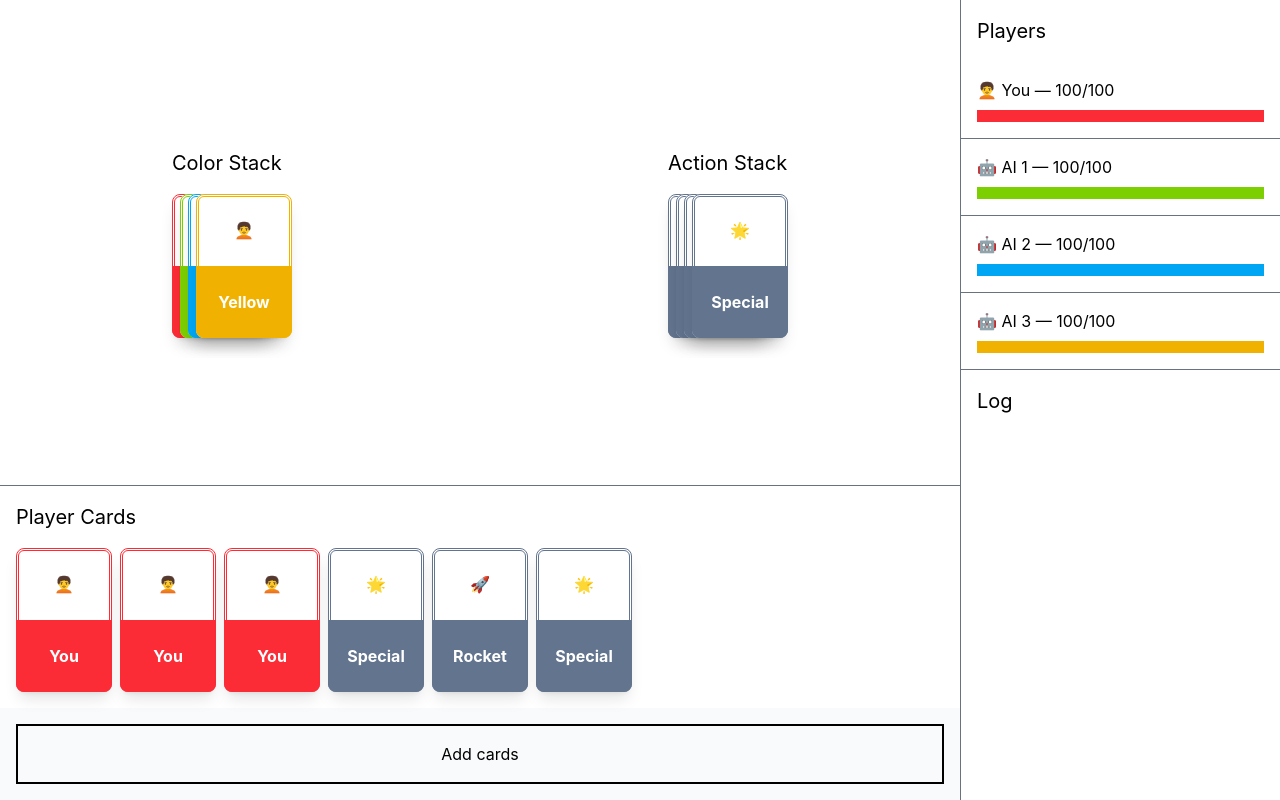
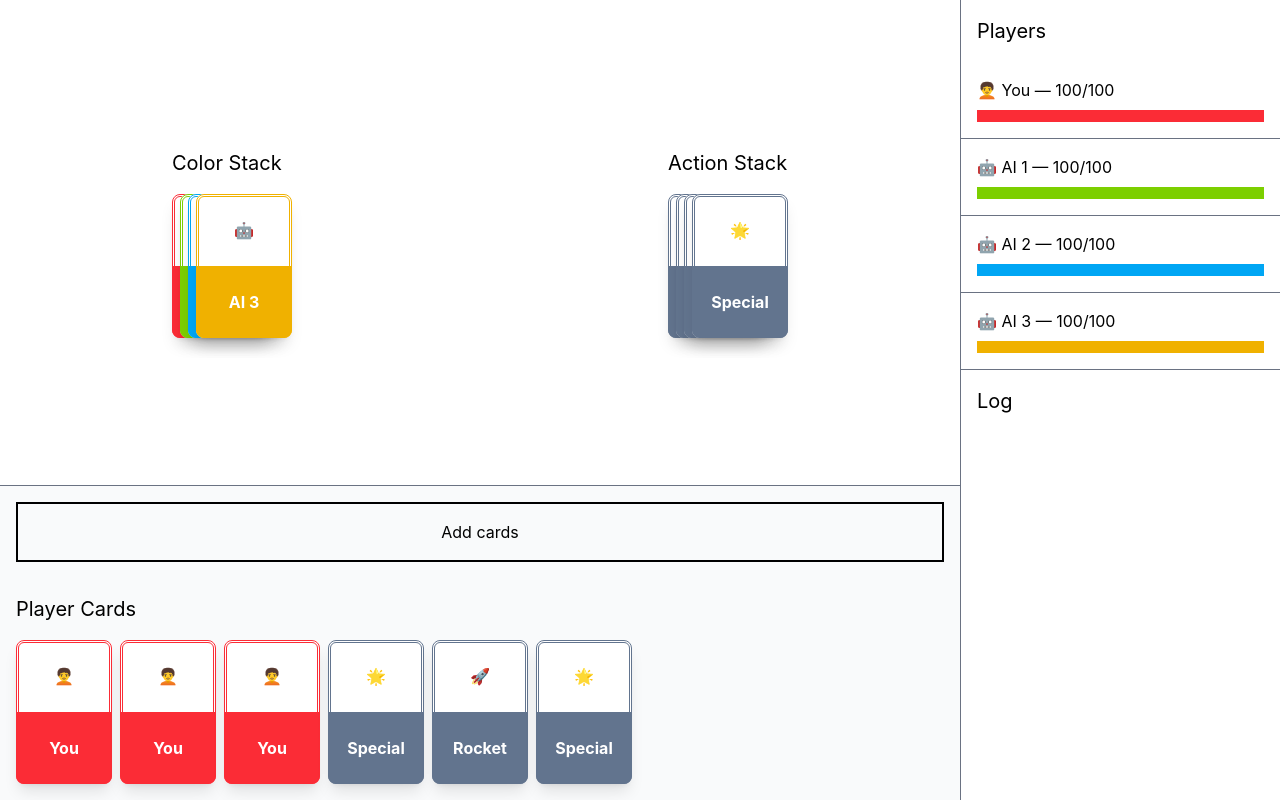
Before and after one commit to svondervoort/roll-based-strategy-game, a React (Vite) app: page / in a window 1280 px wide. Built offline with nearby package versions, Linux system fonts and the light colour scheme.

Commit message:
Refactored GameState to GamePhase for better readability

```diff
--- a/src/App.tsx
+++ b/src/App.tsx
@@ -15,10 +15,10 @@ import { PlayerKind, type PlayerType } from "./types/PlayerType";
  * 🗄️ Fixed data
  *******************************************************************************************************************************/
 
-export enum GameState {
-  SelectCards = "selectCards",
-  AddCards = "addCards",
-  CardsPicked = "cardsPicked",
+export enum GamePhase {
+  Planning = "planning",
+  Picking = "picking",
+  Action = "action",
 }
 
 export enum Owner {
@@ -73,8 +73,8 @@ function App() {
    * 🗄️ Dynamic data and states
    *******************************************************************************************************************************/
 
-  const initialColorCards: CardType[] = colors.map((color) =>
-    createCard({ icon: "🧑‍🦱", name: color.name, color: color.color, type: CardKind.Color }),
+  const initialColorCards = (players: PlayerType[]): CardType[] => players.map((player) =>
+    createCard({ icon: player.icon, name: player.name, color: player.color, type: CardKind.Color }),
   );
 
   const initialMovementCards: CardType[] = movements.map((movement) =>
@@ -85,9 +85,9 @@ function App() {
     createCard({ icon: action.icon, name: action.name, type: CardKind.Action }),
   );
 
-  const [gameState, setGameState] = useState<GameState>(GameState.SelectCards);
+  const [gamePhase, setGamePhase] = useState<GamePhase>(GamePhase.Planning);
   const [players, setPlayers] = useState<PlayerType[]>(createPlayers());
-  const [colorCards, setColorCards] = useState<CardType[]>(initialColorCards);
+  const [colorCards, setColorCards] = useState<CardType[]>(initialColorCards(players));
   const [movementCards, setMovementCards] = useState<CardType[]>(initialMovementCards);
   const [actionCards, setActionCards] = useState<CardType[]>(initialActionCards);
   const [playerCards, setPlayerCards] = useState<CardType[]>(() => generatePlayerCards());
@@ -169,7 +169,7 @@ function App() {
    * ▶️ Add selected Player Cards to the Game Card Stacks
    *******************************************************************************************************************************/
 
-  function addCards(cards: CardType[]) {
+  function planningCards(cards: CardType[]) {
     for (let i = 0; i < cards.length; i++) {
       switch (cards[i].type) {
         case "color":
@@ -183,7 +183,7 @@ function App() {
           break;
       }
     }
-    setGameState(GameState.AddCards);
+    setGamePhase(GamePhase.Picking);
   }
 
   /********************************************************************************************************************************
@@ -222,8 +222,16 @@ function App() {
       actionCard: actionCards[actionPick]
     }, ...prev])
 
-    // Update gameState
-    setGameState(GameState.CardsPicked);
+    // Update gamePhase
+    setGamePhase(GamePhase.Action);
+  }
+
+  /********************************************************************************************************************************
+   * ▶️ Based on the color picked let the corresponding player do the action on another player
+   *******************************************************************************************************************************/
+
+  function doActionOnPlayer() {
+
   }
 
   /********************************************************************************************************************************
@@ -231,11 +239,11 @@ function App() {
    *******************************************************************************************************************************/
 
   function resetRound() {
-    setColorCards(initialColorCards);
+    setColorCards(initialColorCards(players));
     setMovementCards(initialMovementCards);
     setActionCards(initialActionCards);
     setPlayerCards(generatePlayerCards());
-    setGameState(GameState.SelectCards);
+    setGamePhase(GamePhase.Planning);
   }
 
   /********************************************************************************************************************************
@@ -247,20 +255,19 @@ function App() {
       <section className="w-3/4 flex flex-col">
         <div className="flex grow gap-8">
           <div className="flex w-1/2 items-center justify-center">
-            <CardsList title="Color Stack" owner={Owner.Game} cards={colorCards} interactive={false} gameState={gameState}></CardsList>
+            <CardsList title="Color Stack" owner={Owner.Game} cards={colorCards} interactive={false} gamePhase={gamePhase}></CardsList>
           </div>
           <div className="flex w-1/2 items-center justify-center">
-            <CardsList title="Action Stack" owner={Owner.Game} cards={actionCards} interactive={false} gameState={gameState}></CardsList>
+            <CardsList title="Action Stack" owner={Owner.Game} cards={actionCards} interactive={false} gamePhase={gamePhase}></CardsList>
           </div>
         </div>
-        <div className="border-t border-gray-500">
-          <div className="p-4">
-            <CardsList title="Player Cards" owner={Owner.Player} cards={playerCards} interactive={gameState === GameState.SelectCards} gameState={gameState} onClick={(card) => selectCard(card)}></CardsList>
+        <div className="border-t border-gray-500 bg-gray-50">
+          <div className="flex flex-col gap-8 p-4">
+            <GameControls gamePhase={gamePhase} onPlanning={() => planningCards(playerCards.filter(card => card.selected))} onPicking={pickCards} onResetRound={resetRound} />
           </div>
 
-
-          <div className="flex flex-col gap-8 p-4 bg-gray-50">
-            <GameControls gameState={gameState} onAddCards={() => addCards(playerCards.filter(card => card.selected))} onPickCards={pickCards} onResetRound={resetRound} />
+          <div className="p-4">
+            <CardsList title="Player Cards" owner={Owner.Player} cards={playerCards} interactive={gamePhase === GamePhase.Planning} gamePhase={gamePhase} onClick={(card) => selectCard(card)}></CardsList>
           </div>
         </div>
       </section>
--- a/src/components/Card.tsx
+++ b/src/components/Card.tsx
@@ -1,22 +1,22 @@
-import { GameState, Owner } from "../App";
+import { GamePhase, Owner } from "../App";
 import type { CardType } from "../types/CardType";
 
 export function Card({
   card,
   interactive,
-  gameState,
+  gamePhase,
   onClick,
 }: {
   card: CardType;
   interactive: boolean;
-  gameState: GameState;
+  gamePhase: GamePhase;
   onClick?: () => void;
 }) {
   const faceClasses = `
     flex flex-col justify-center items-center rounded-lg overflow-hidden absolute inset-0 outline-3 -outline-offset-3 outline-double
     shadow-lg backface-hidden transition-all duration-1000
     ${interactive ? `group-hover:shadow-lg` : `` /* Add visual feedback on hover */}
-    ${gameState === GameState.CardsPicked && (!card.selected || card.owner !== Owner.Game) ? "grayscale" : "" /* Change visability depending on gameState */}
+    ${gamePhase === GamePhase.Action && (!card.selected || card.owner !== Owner.Game) ? "grayscale" : "" /* Change visability depending on gamePhase */}
     `;
 
   return (
@@ -26,8 +26,8 @@ export function Card({
       title={card.name}
       className={`
         ${interactive ? `cursor-pointer scale-100 hover:scale-125 hover:z-999!` : ``}
-        ${interactive && gameState !== GameState.SelectCards ? `hover:rotate-6` : ``}
-        ${(card.selected && gameState !== GameState.CardsPicked && card.owner === Owner.Player) || (card.selected && gameState === GameState.CardsPicked && card.owner === Owner.Game) ? "-top-8 z-999!" : "top-0" /* Highlight the card when it is selected */}
+        ${interactive && gamePhase !== GamePhase.Planning ? `hover:rotate-6` : ``}
+        ${(card.selected && gamePhase !== GamePhase.Action && card.owner === Owner.Player) || (card.selected && gamePhase === GamePhase.Action && card.owner === Owner.Game) ? "-top-8 z-999!" : "top-0" /* Highlight the card when it is selected */}
         ${card.visible ? "" : "rotate-y-180!" /* Reveal card value if visible */}
         group flex flex-col relative font-bold aspect-2/3 w-24 rotate-y-0 backface-visible transform-3d transition-all duration-500 z-0
         `}
--- a/src/components/CardsList.tsx
+++ b/src/components/CardsList.tsx
@@ -1,4 +1,4 @@
-import type { GameState } from "../App";
+import type { GamePhase } from "../App";
 import { Owner } from "../App";
 import type { CardType } from "../types/CardType";
 
@@ -14,14 +14,14 @@ export function CardsList({
   owner,
   cards,
   interactive,
-  gameState,
+  gamePhase,
   onClick,
 }: {
   title: string,
   owner: Owner,
   cards: CardType[];
   interactive: boolean;
-  gameState: GameState;
+  gamePhase: GamePhase;
   onClick?: (card: CardType) => void;
 }) {
   return (
@@ -35,7 +35,7 @@ export function CardsList({
           <div key={card.id} className={`
             ${ i !== 0 && owner === Owner.Game ? "-ms-22" : "" }
           `}>
-            <Card card={card} interactive={interactive} gameState={gameState} onClick={ () => onClick?.(card) }></Card>
+            <Card card={card} interactive={interactive} gamePhase={gamePhase} onClick={ () => onClick?.(card) }></Card>
           </div>
         ))}
       </div>
--- a/src/components/GameControls.tsx
+++ b/src/components/GameControls.tsx
@@ -1,23 +1,23 @@
-import { GameState } from "../App";
+import { GamePhase } from "../App";
 import type { GameControlsType } from "../types/GameContolsType";
 
-export function GameControls({ gameState, onAddCards, onPickCards, onResetRound }: GameControlsType) {
-  switch (gameState) {
-    case GameState.SelectCards:
+export function GameControls({ gamePhase, onPlanning, onPicking, onResetRound }: GameControlsType) {
+  switch (gamePhase) {
+    case GamePhase.Planning:
       return (
-          <button type="button" onClick={onAddCards} className="p-4 border-2 cursor-pointer">
+          <button type="button" onClick={onPlanning} className="p-4 border-2 cursor-pointer">
             Add cards
           </button>
       );
 
-    case GameState.AddCards:
+    case GamePhase.Picking:
       return (
-          <button type="button" onClick={onPickCards} className="p-4 border-2 cursor-pointer">
+          <button type="button" onClick={onPicking} className="p-4 border-2 cursor-pointer">
             Pick cards
           </button>
       );
 
-    case GameState.CardsPicked:
+    case GamePhase.Action:
       return (
         <button type="button" onClick={onResetRound} className="p-4 border-2 cursor-pointer">
           Next round
--- a/src/components/Player.tsx
+++ b/src/components/Player.tsx
@@ -1,4 +1,4 @@
-import { GameState, Owner } from "../App";
+import { GamePhase, Owner } from "../App";
 import { PlayerType } from "../types/PlayerType";
 
 export function Player({
```
Also changed, not shown: src/types/GameContolsType.ts (+4 -4 lines).
